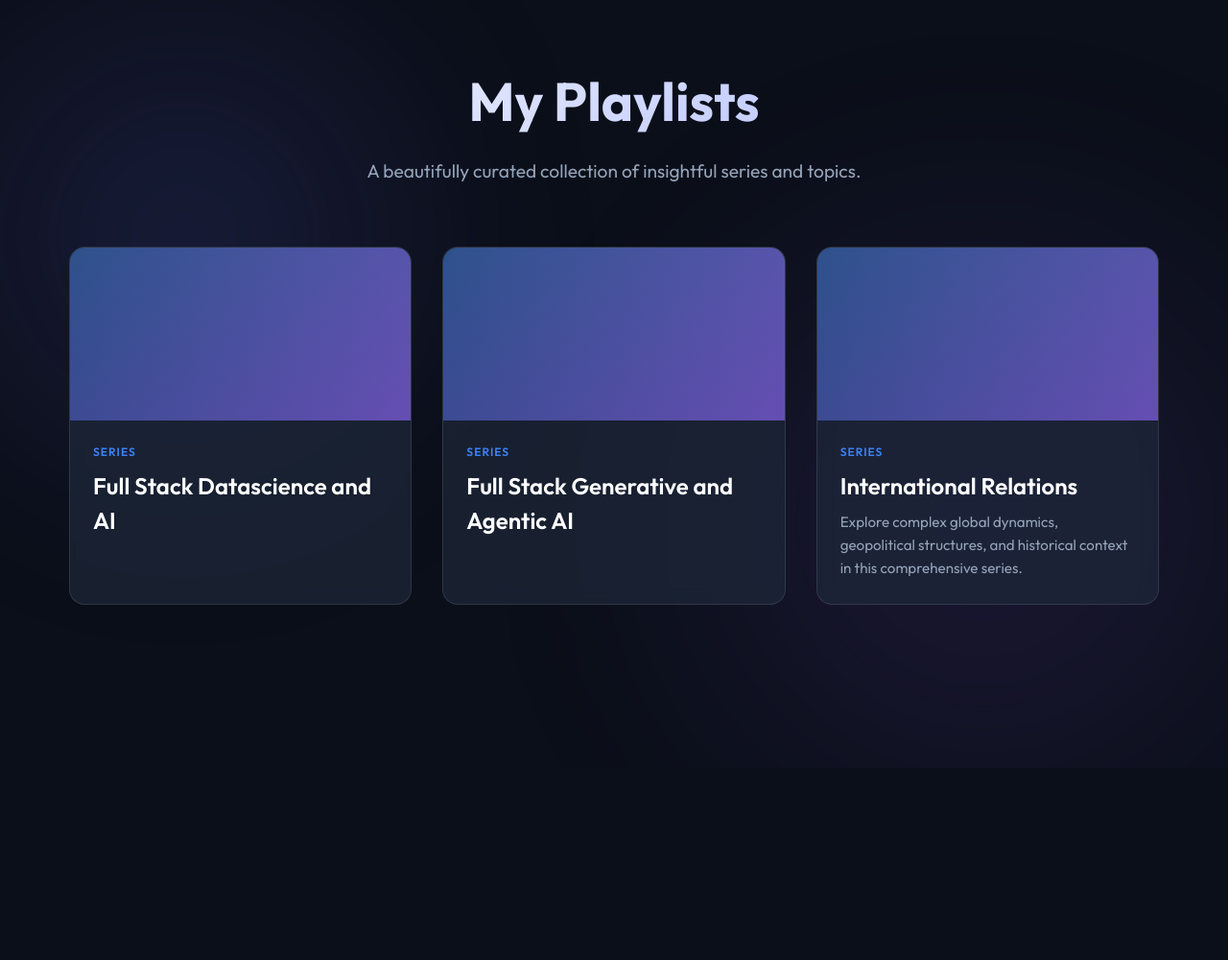
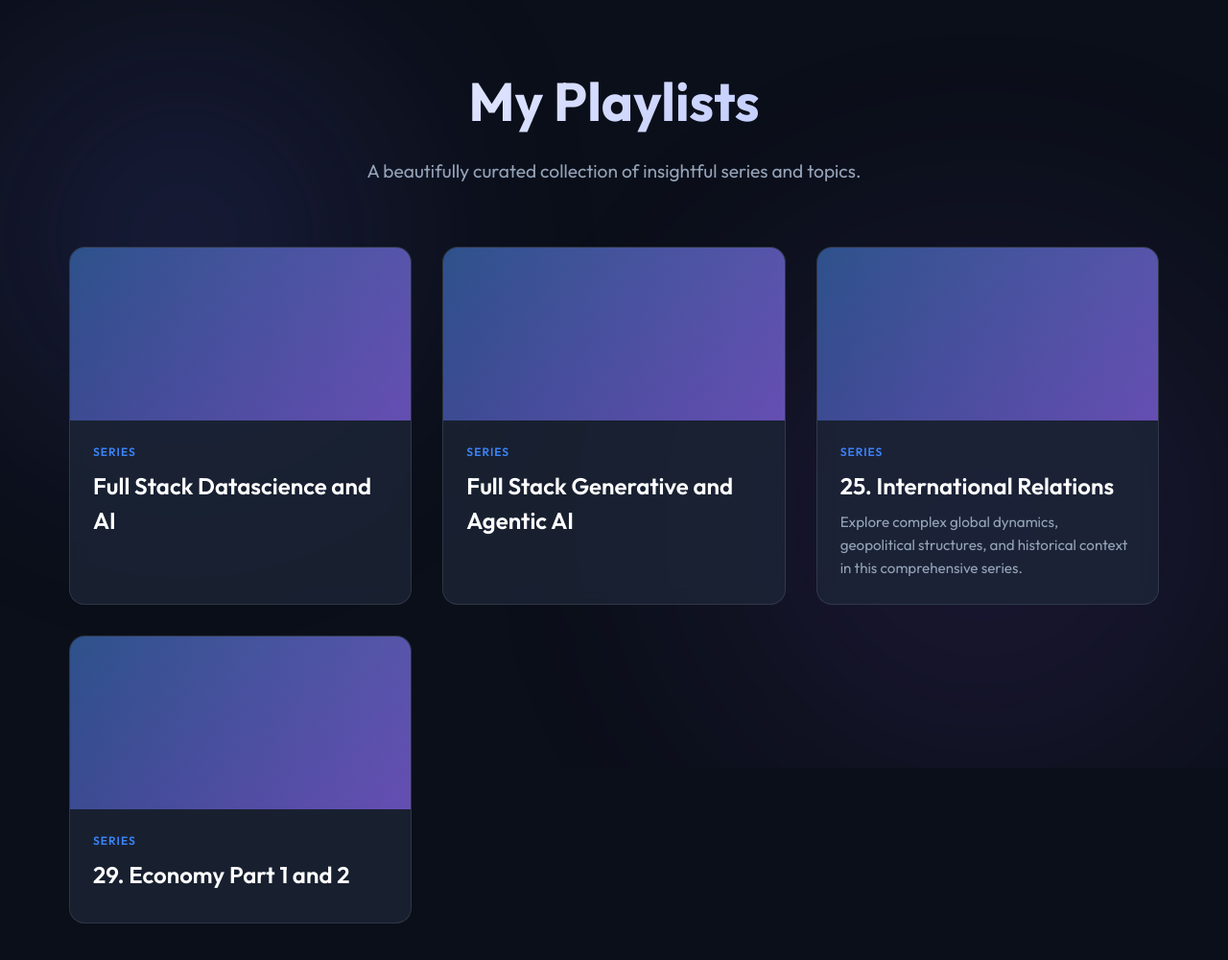
Before and after one commit to HemachandranSS/ls-playlist, a plain HTML site: page index.html in a window 1280 px wide. Shown: the whole page at 96% size. Before the commit the page ends 800 px from the top, so only its background shows below. Drawn offline with Linux system fonts and the light colour scheme.

Commit message:
Added economy

```diff
--- a/index.html
+++ b/index.html
@@ -69,9 +69,25 @@
                 </div>
                 <div class="card-content">
                     <span class="tag">Series</span>
-                    <h2>International Relations</h2>
+                    <h2>25. International Relations</h2>
                     <p>Explore complex global dynamics, geopolitical structures, and historical context in this
                         comprehensive series.</p>
+                </div>
+            </a>
+
+            <a href="https://www.youtube.com/playlist?list=PLPmzJqnzA-6Y" target="_blank" class="playlist-card"
+                rel="noopener noreferrer">
+                <div class="card-image-wrapper">
+                    <div class="overlay">
+                        <svg viewBox="0 0 24 24" fill="currentColor" class="play-icon">
+                            <path d="M8 5v14l11-7z" />
+                        </svg>
+                    </div>
+                </div>
+                <div class="card-content">
+                    <span class="tag">Series</span>
+                    <h2>29. Economy Part 1 and 2</h2>
+                    <p></p>
                 </div>
             </a>
             <!-- Additional cards can be added here -->
```
